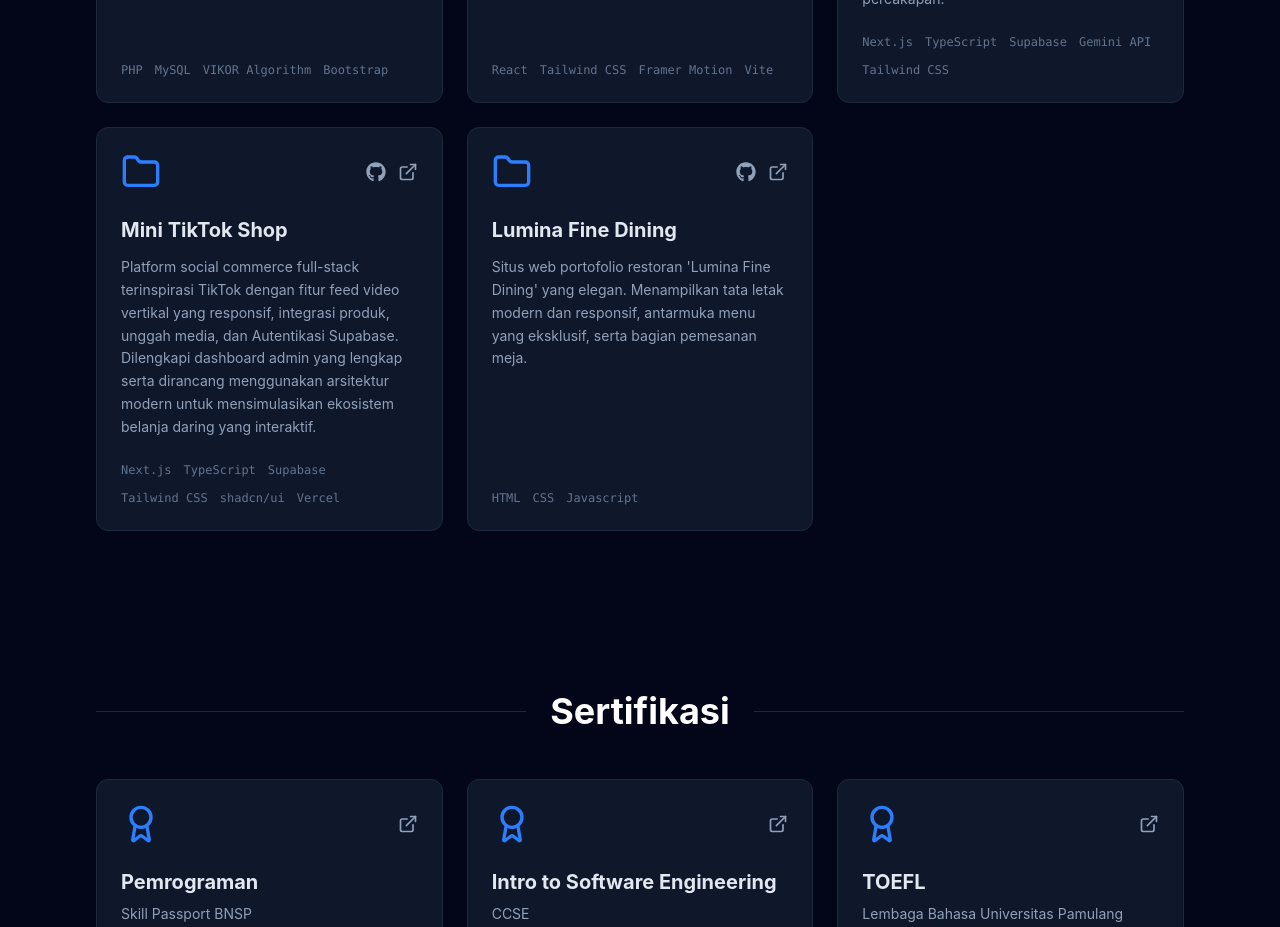
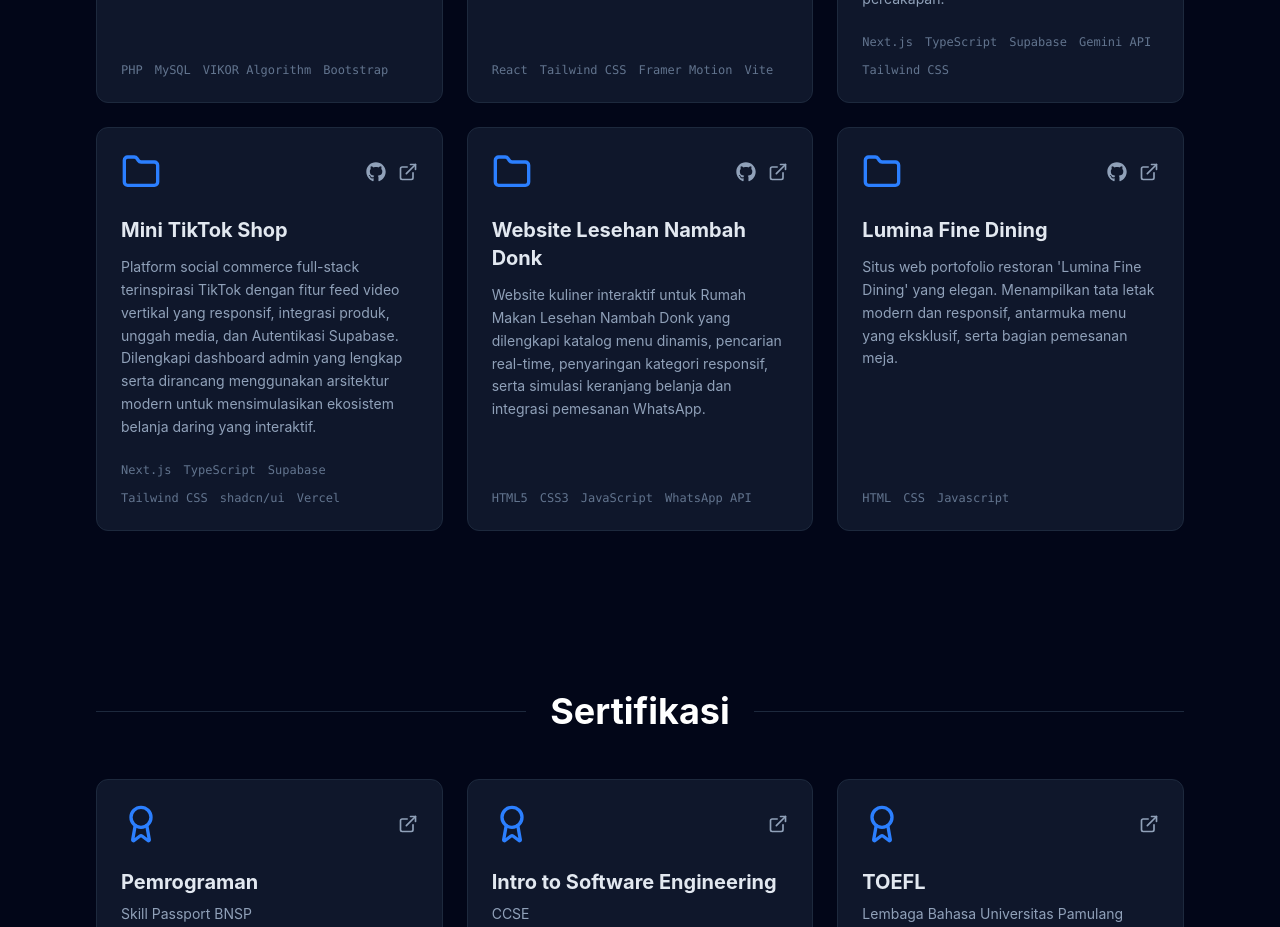
Before and after one commit to gadingislami12/Myself, a React (Vite) app: page / in a window 1280 px wide. Shown: the part 2600-3527 px from the top of the page. Built offline with nearby package versions, Linux system fonts and the light colour scheme.

Commit message:
Add new project 'Website Lesehan Nambah Donk'
Added a new project entry for 'Website Lesehan Nambah Donk' with details including description, tech stack, GitHub, and external links.

```diff
--- a/src/components/Projects.jsx
+++ b/src/components/Projects.jsx
@@ -32,6 +32,13 @@ const projects = [
   tech: ["Next.js","TypeScript","Supabase","Tailwind CSS","shadcn/ui","Vercel"],
   github: "https://github.com/gadingislami12/dummy_tiktok",
   external: "https://dummytiktok.vercel.app/"
+},
+  {
+  title: "Website Lesehan Nambah Donk",
+  description: "Website kuliner interaktif untuk Rumah Makan Lesehan Nambah Donk yang dilengkapi katalog menu dinamis, pencarian real-time, penyaringan kategori responsif, serta simulasi keranjang belanja dan integrasi pemesanan WhatsApp.",
+  tech: ["HTML5", "CSS3", "JavaScript", "WhatsApp API"],
+  github: "https://github.com/gadingislami12/Website-Nambah-Dong",
+  external: "https://gadingislami12.github.io/Website-Nambah-Dong/"
 },
   {
     title: "Lumina Fine Dining",
```
